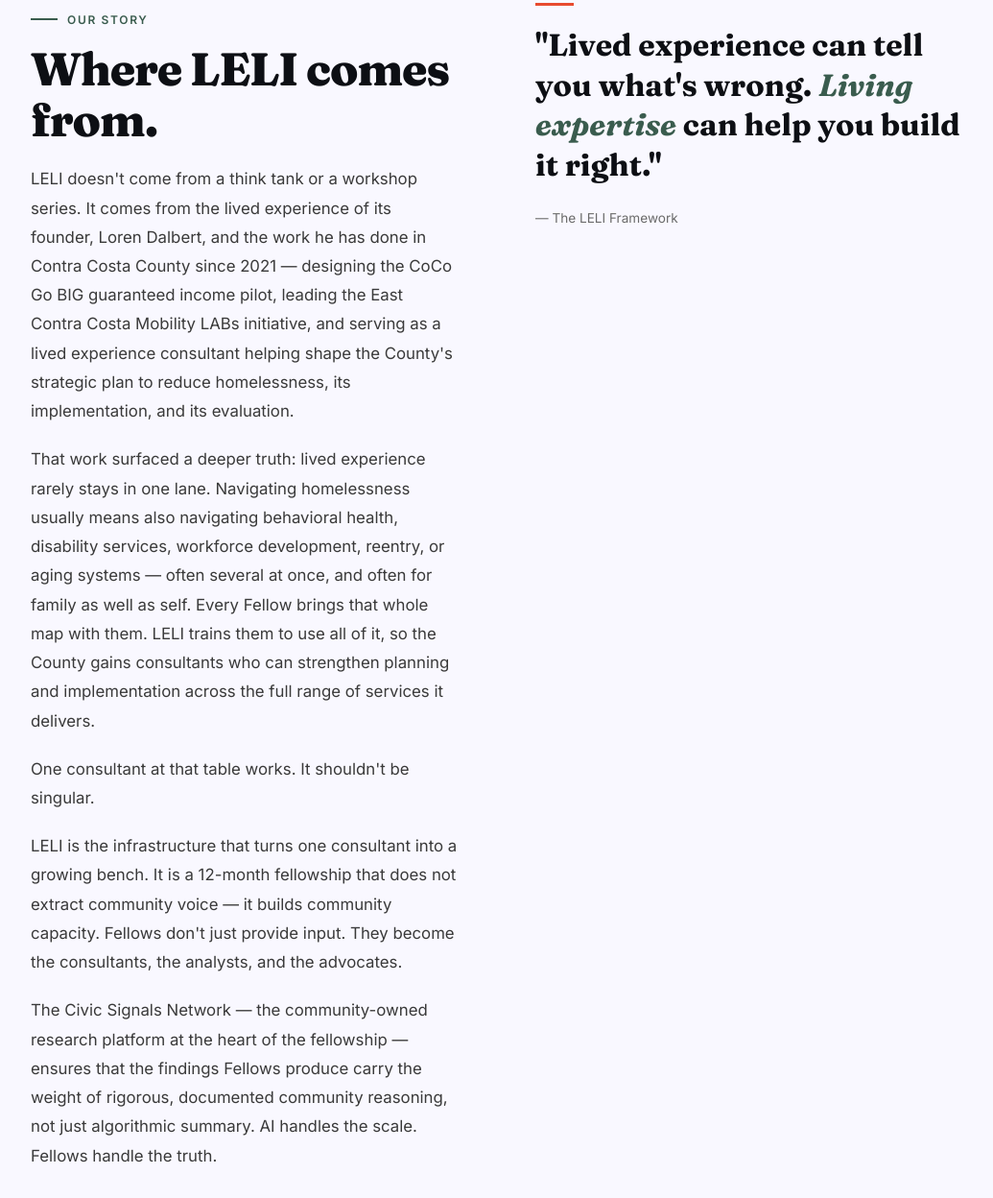
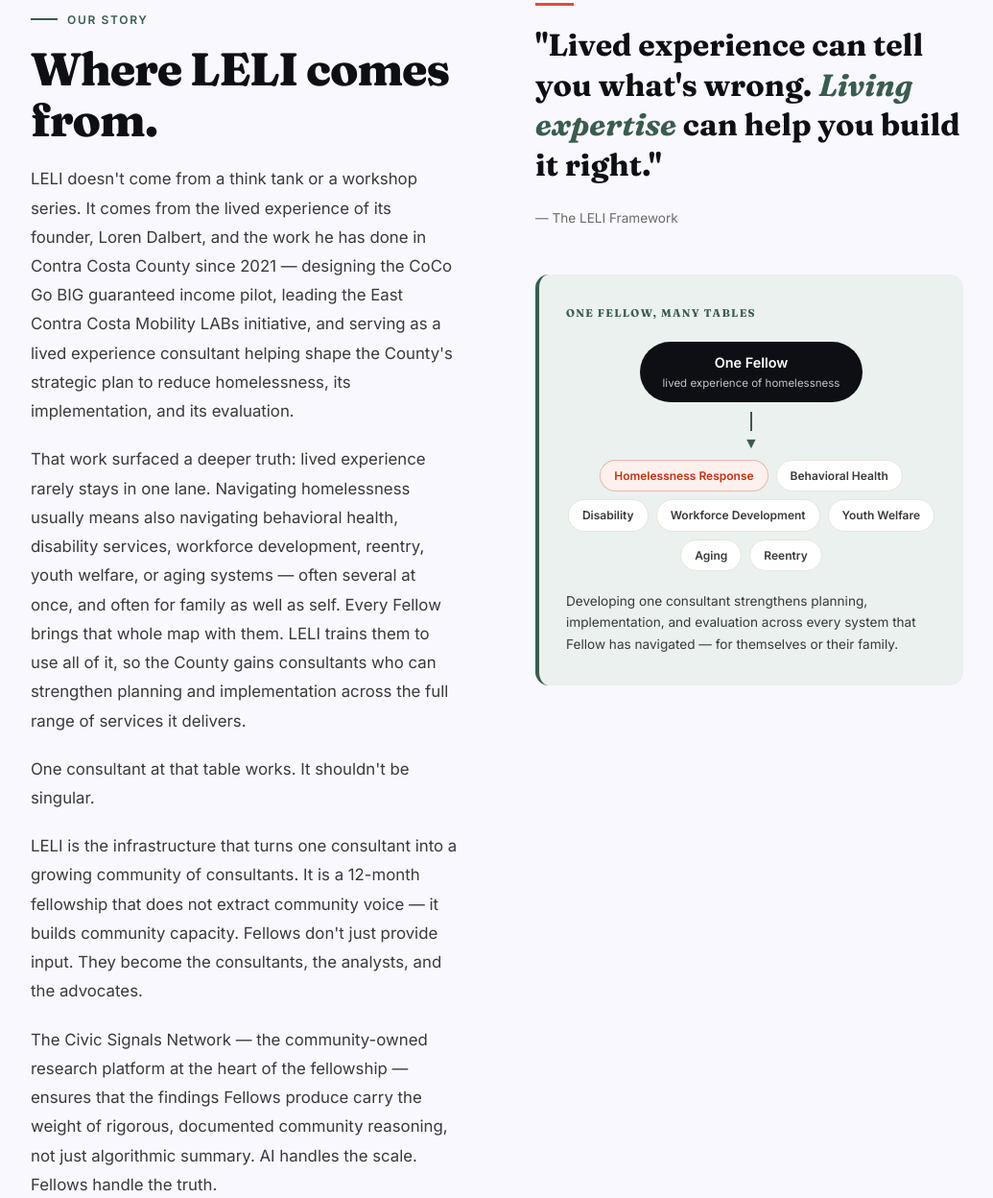
Before and after one commit to dalbelo-design/leli, a plain HTML site: page leli-about.html in a window 1280 px wide. Shown: the part 1300-2548 px from the top of the page at 96% size, without its empty margins (122-1157 px from the left). Drawn offline with Linux system fonts and the light colour scheme.

Commit message:
Add files via upload

```diff
--- a/leli-about.html
+++ b/leli-about.html
@@ -599,13 +599,13 @@
       LELI doesn't come from a think tank or a workshop series. It comes from the lived experience of its founder, Loren Dalbert, and the work he has done in Contra Costa County since 2021 — designing the CoCo Go BIG guaranteed income pilot, leading the East Contra Costa Mobility LABs initiative, and serving as a lived experience consultant helping shape the County's strategic plan to reduce homelessness, its implementation, and its evaluation.
     </p>
     <p>
-      That work surfaced a deeper truth: lived experience rarely stays in one lane. Navigating homelessness usually means also navigating behavioral health, disability services, workforce development, reentry, or aging systems — often several at once, and often for family as well as self. Every Fellow brings that whole map with them. LELI trains them to use all of it, so the County gains consultants who can strengthen planning and implementation across the full range of services it delivers.
+      That work surfaced a deeper truth: lived experience rarely stays in one lane. Navigating homelessness usually means also navigating behavioral health, disability services, workforce development, reentry, youth welfare, or aging systems — often several at once, and often for family as well as self. Every Fellow brings that whole map with them. LELI trains them to use all of it, so the County gains consultants who can strengthen planning and implementation across the full range of services it delivers.
     </p>
     <p>
       One consultant at that table works. It shouldn't be singular.
     </p>
     <p>
-      LELI is the infrastructure that turns one consultant into a growing bench. It is a 12-month fellowship that does not extract community voice — it builds community capacity. Fellows don't just provide input. They become the consultants, the analysts, and the advocates.
+      LELI is the infrastructure that turns one consultant into a growing community of consultants. It is a 12-month fellowship that does not extract community voice — it builds community capacity. Fellows don't just provide input. They become the consultants, the analysts, and the advocates.
     </p>
     <p>
       The Civic Signals Network — the community-owned research platform at the heart of the fellowship — ensures that the findings Fellows produce carry the weight of rigorous, documented community reasoning, not just algorithmic summary. AI handles the scale. Fellows handle the truth.
@@ -618,6 +618,27 @@
       "Lived experience can tell you what's wrong. <em>Living expertise</em> can help you build it right."
     </p>
     <p class="pull-credit">— The LELI Framework</p>
+
+    <div style="margin-top: 48px; background: var(--sage-lt); border-radius: var(--r-md); padding: 32px 28px; border-left: 4px solid var(--sage);">
+      <div style="font-family: var(--font-display); font-size: .7rem; font-weight: 700; letter-spacing: .12em; text-transform: uppercase; color: var(--sage); margin-bottom: 20px;">One Fellow, Many Tables</div>
+      <div style="display:flex; flex-direction:column; align-items:center;">
+        <div style="background: var(--ink); color: var(--white); border-radius: 999px; padding: 12px 24px; text-align:center; font-weight:600; font-size:.9rem; line-height:1.35;">
+          One Fellow<br /><span style="font-size:.72rem; font-weight:400; color:rgba(255,255,255,.75);">lived experience of homelessness</span>
+        </div>
+        <div style="width:2px; height:20px; background: var(--sage); margin: 10px 0 4px;"></div>
+        <div style="font-size:1rem; color:var(--sage); line-height:1; margin-bottom:10px;">▼</div>
+        <div style="display:flex; flex-wrap:wrap; gap:8px; justify-content:center;">
+          <span style="display:inline-block; padding:6px 14px; border-radius:999px; font-size:.75rem; font-weight:600; background:var(--white); border:1.5px solid var(--mist); color:#3a3a3a;  background:var(--signal-lt); border-color:rgba(199,48,16,.3); color:#c73010;">Homelessness Response</span>
+          <span style="display:inline-block; padding:6px 14px; border-radius:999px; font-size:.75rem; font-weight:600; background:var(--white); border:1.5px solid var(--mist); color:#3a3a3a; ">Behavioral Health</span>
+          <span style="display:inline-block; padding:6px 14px; border-radius:999px; font-size:.75rem; font-weight:600; background:var(--white); border:1.5px solid var(--mist); color:#3a3a3a; ">Disability</span>
+          <span style="display:inline-block; padding:6px 14px; border-radius:999px; font-size:.75rem; font-weight:600; background:var(--white); border:1.5px solid var(--mist); color:#3a3a3a; ">Workforce Development</span>
+          <span style="display:inline-block; padding:6px 14px; border-radius:999px; font-size:.75rem; font-weight:600; background:var(--white); border:1.5px solid var(--mist); color:#3a3a3a; ">Youth Welfare</span>
+          <span style="display:inline-block; padding:6px 14px; border-radius:999px; font-size:.75rem; font-weight:600; background:var(--white); border:1.5px solid var(--mist); color:#3a3a3a; ">Aging</span>
+          <span style="display:inline-block; padding:6px 14px; border-radius:999px; font-size:.75rem; font-weight:600; background:var(--white); border:1.5px solid var(--mist); color:#3a3a3a; ">Reentry</span>
+        </div>
+      </div>
+      <p style="font-size:.85rem; color:#3a3a3a; line-height:1.65; margin-top:20px;">Developing one consultant strengthens planning, implementation, and evaluation across every system that Fellow has navigated — for themselves or their family.</p>
+    </div>
 
   </div>
 </div>
```
Also changed, not shown: index.html (+1 -1 lines).
